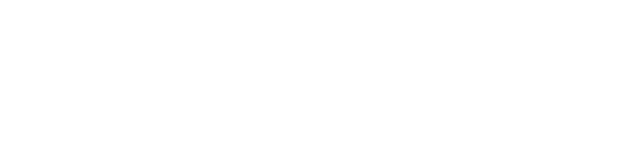
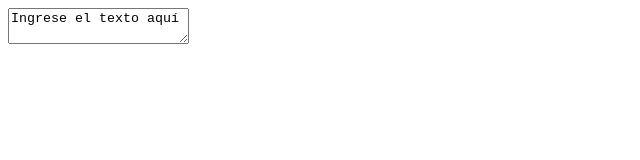
Before and after one commit to FreeHowl/proyecto-encriptador, a plain HTML site: page index.html in a window 1280 px wide. Shown: the whole page, without its empty margins (0-640 px from the left). Drawn offline with Linux system fonts and the light colour scheme.

Commit message:
Creacion area de texto

```diff
--- a/index.html
+++ b/index.html
@@ -6,6 +6,6 @@
     <title>Ecriptador de texto</title>
 </head>
 <body>
-
+    <textarea>Ingrese el texto aquí</textarea>
 </body>
 </html>
```
